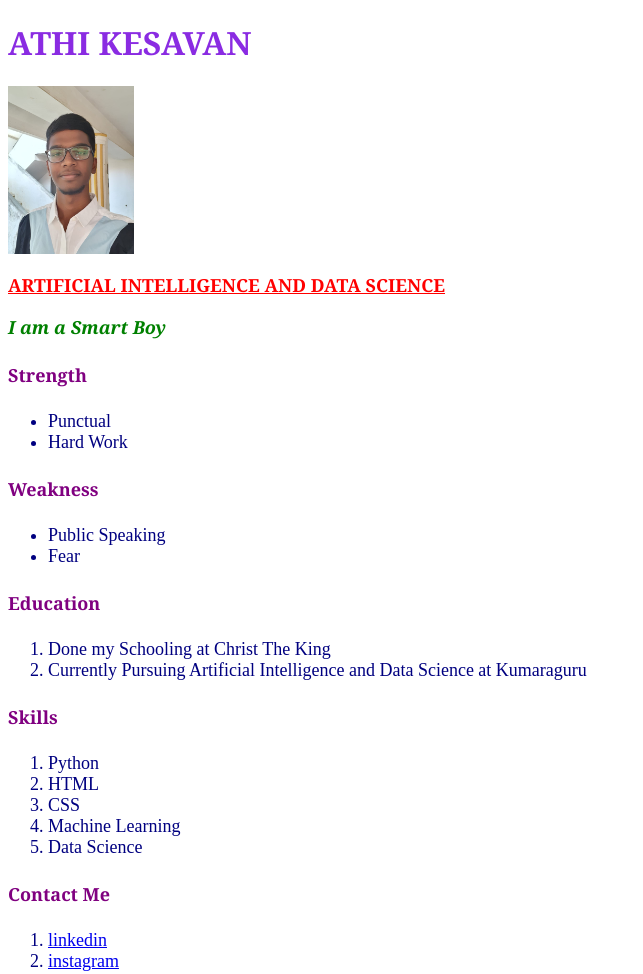
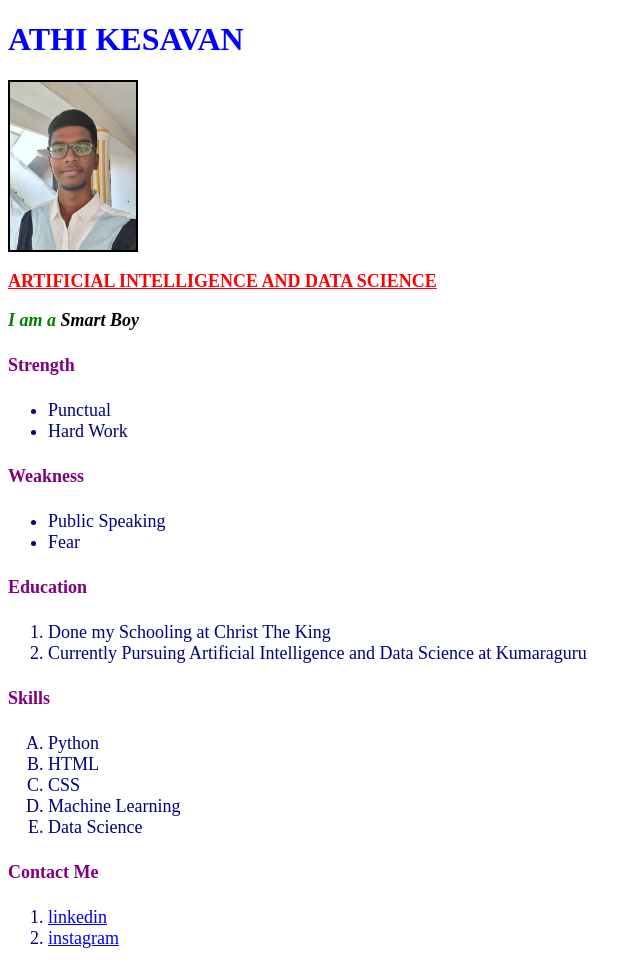
Before and after one commit to AthiKesavanRishi/ReactJS, a plain HTML site: page index.html in a window 1280 px wide. Shown: the whole page, without its empty margins (0-643 px from the left). Drawn offline with Linux system fonts and the light colour scheme.

Commit message:
added CSS

```diff
--- a/index.html
+++ b/index.html
@@ -3,61 +3,59 @@
 <head>
     <meta charset="UTF-8">
     <meta name="viewport" content="width=device-width, initial-scale=1.0">
-    <title>BIO DATA</title>
+    <title>Portfolio</title>
+    <link rel="stylesheet" href="./style.css" />
     <style>
 
-       h1{
-            color:blueviolet;
-            font-family: Cambria, Cochin, Georgia, Times, 'Times New Roman', serif;
-        }
 
-        h2{
+        /* #super{
             color: red;
             font-size: large;
-            font-family: Cambria, Cochin, Georgia, Times, 'Times New Roman', serif;
+            font-family: 'Times New Roman';
         }
 
         h3{
             color:green;
             font-size: large;
-            font-family: Cambria, Cochin, Georgia, Times, 'Times New Roman', serif;
+            font-family:'Times New Roman';
         }
 
         h4{
             color:purple;
             font-size: large;
-            font-family: Cambria, Cochin, Georgia, Times, 'Times New Roman', serif;
+            font-family: 'Times New Roman';
+        }
+
+        *{
+            font-family: 'Times New Roman';
+        }
+
+        ol,ul{
+            color:navy;
+            font-size: large;
+            font-family: 'Times New Roman';
         }
 
 
-
-        ol{
-            color:navy;
-            font-size: large;
-            font-family: 'Times New Roman', Times, serif;
-        }
-
-        ul{
-            color:navy;
-            font-size: large;
-            font-family: 'Times New Roman', Times, serif;
-        }
         img{
             height : 10%;
             width: 10%;
+            border: 2px solid black;
         }
+        .ds{
+            color:black;
 
-
+        } */
 
     </style>
 </head>
 
 <body>
     <div>
-    <h1><b>ATHI KESAVAN</b></h1>
+    <h1 style="color: blue; font-family: 'Times New Roman', Times, serif;"><b>ATHI KESAVAN</b></h1>
     <img src="./WhatsApp Image 2022-12-21 at 09.04.47.jpg" alt="Smart" />
-    <h2><u>ARTIFICIAL INTELLIGENCE AND DATA SCIENCE</u></h2>
-    <h3><i>I am a Smart Boy</i></h3>
+    <h2 id="super"><u>ARTIFICIAL INTELLIGENCE AND DATA SCIENCE</u></h2>
+    <h3><i>I am a <span class = "ds">Smart Boy</span></i></h3>
     </div>
     <div>
     <h4><b>Strength</b></h4>
@@ -76,7 +74,7 @@
         <li>Currently Pursuing Artificial Intelligence and Data Science at Kumaraguru</li>
     </ol>
     <h4><b>Skills</b></h4>
-    <ol type="1">
+    <ol type="A">
         <li>Python</li>
         <li>HTML</li>
         <li>CSS</li>
--- /dev/null
+++ b/style.css
@@ -0,0 +1,39 @@
+
+#super{
+    color: red;
+    font-size: large;
+    font-family: 'Times New Roman';
+}
+
+h3{
+    color:green;
+    font-size: large;
+    font-family:'Times New Roman';
+}
+
+h4{
+    color:purple;
+    font-size: large;
+    font-family: 'Times New Roman';
+}
+
+*{
+    font-family: 'Times New Roman';
+}
+
+ol,ul{
+    color:navy;
+    font-size: large;
+    font-family: 'Times New Roman';
+}
+
+
+img{
+    height : 10%;
+    width: 10%;
+    border: 2px solid black;
+}
+.ds{
+    color:black;
+
+}
```
